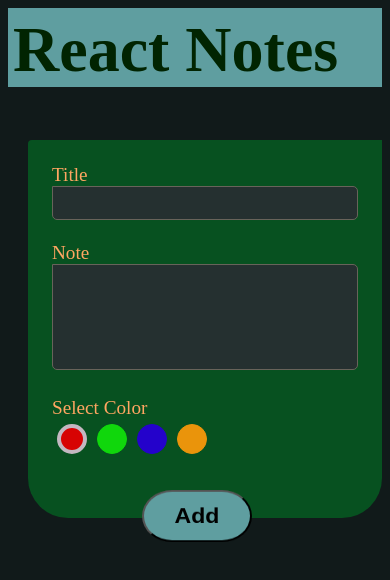
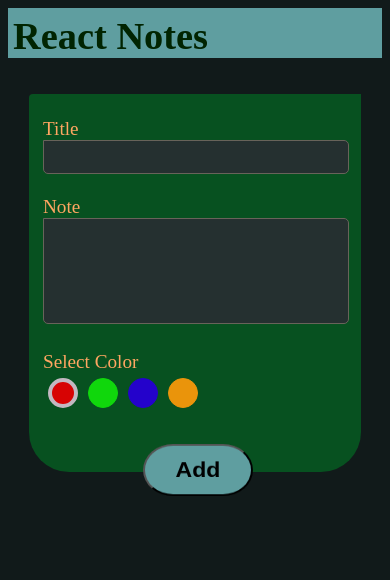
Before and after one commit to Sujoy-2811/react-notes, a React (Vite) app: page / in a window 390 px wide. Shown: the top 580 px of the page. Built offline with nearby package versions, Linux system fonts and the light colour scheme.

Commit message:
fix:responsive in mobile

```diff
--- a/src/App.module.css
+++ b/src/App.module.css
@@ -1,46 +1,38 @@
 body {
   background-color: #111a1a;
-    text-decoration-color: #FFF3D9;
+  text-decoration-color: #fff3d9;
 }
 
 .form_and_data {
   display: flex;
+  flex-direction: row;
   padding-left: 10px;
 }
 
-.z_above{
+.z_above {
   z-index: 10;
 }
 
-/* .rive_bg{
-    z-index: 0;
-    position: fixed;
-    left:-25%;
-    top:-25%;
-    width: 150%;
-    height: 150%;
-    overflow: hidden;
-} */
-.rive_bg{
-    z-index: 0;
-    position: fixed;
-    left:-55%;
-    top:-25%;
-    width: 210%;
-    height: 210%;
-    overflow: hidden;
-}
-.rive_circle{
-    z-index: 5;
-    position: absolute;
-    width: 50px;
-    height: 50px;
-}
-.head{
-    background-color:cadetblue;
+.head {
+  background-color: cadetblue;
   position: relative;
   display: block;
   font-size: xx-large;
   padding: 5px;
   padding-bottom: 0;
 }
+
+@media only screen and (max-width: 410px) {
+  .head {
+    font-size: 1.2rem;
+    padding-top: 0.4rem;
+    padding-bottom: 0;
+  }
+}
+
+@media screen and (max-width: 600px) {
+  .form_and_data {
+    flex-direction: column;
+    padding-left: 0;
+  }
+}
--- a/src/InputForm/InputForm.module.css
+++ b/src/InputForm/InputForm.module.css
@@ -7,32 +7,32 @@ body {
 .form {
   font-size: larger;
   height: 330px;
-    width:320px;
+  width: 320px;
   margin: 10px;
   padding: 20px;
   background-color: rgb(7, 81, 32);
   /* background-color: rgb(20, 47, 29); */
   color: rgb(255, 166, 98);
-    border:4px solid rgba(224, 167, 24, 0);
+  border: 4px solid rgba(224, 167, 24, 0);
   border-bottom-right-radius: 40px;
   border-bottom-left-radius: 40px;
   border-top-left-radius: 4px;
   position: relative;
+  margin-bottom: 4rem;
 }
 
 .form:focus {
   outline: 2px;
   outline-color: rgb(0, 255, 115);
-
 }
-.form_active{
-    border:4px solid rgba(224, 167, 24, 0.419);
-    background-color:rgb(8, 76, 32);
+.form_active {
+  border: 4px solid rgba(224, 167, 24, 0.419);
+  background-color: rgb(8, 76, 32);
 }
 
-.inputs{
+.inputs {
   width: 300px;
-    height:30px;
+  height: 30px;
   background-color: #253030;
   color: antiquewhite;
   font-size: medium;
@@ -40,7 +40,7 @@ body {
   border-top-left-radius: 0px;
   border: 1px solid #68635a;
 }
-.input_larger{
+.input_larger {
   height: 100px;
   overflow-x: hidden;
   overflow-y: auto;
@@ -63,40 +63,51 @@ body {
   background-color: black;
 }
 
-.add_button{
+.add_button {
   font-weight: 700;
   font-size: larger;
   background-color: cadetblue;
   height: 60px;
   width: 110px;
   border-radius: 40px;
-    position:absolute;
+  position: absolute;
   left: 110px;
   perspective: 10px;
   transform: rotatex(-30deg);
 }
-.cancel_button{
+.cancel_button {
   font-weight: 300;
   font-size: small;
-    height:30px;
-    width:auto;
-    border:none;
-    border-radius:10px;
+  height: 30px;
+  width: auto;
+  border: none;
+  border-radius: 10px;
   background-color: #253030;
   color: rgba(232, 218, 218, 0.859);
   position: absolute;
   left: 240px;
   bottom: -15px;
 }
-.cancel_button:hover{
+.cancel_button:hover {
   background-color: rgb(109, 8, 8);
-
 }
 
-.unselectable{
+.unselectable {
   -webkit-user-select: none;
   -khtml-user-select: none;
   -moz-user-select: -moz-none;
   -o-user-select: none;
   user-select: none;
 }
+@media only screen and (max-width: 410px) {
+  .form {
+    width: 19rem;
+    margin-left: auto;
+    margin-right: auto;
+    padding-left: 10px;
+    padding-right: 10px;
+  }
+  .input {
+    width: 90%;
+  }
+}
```
Lines whose indentation alone changed are shown as unchanged.
